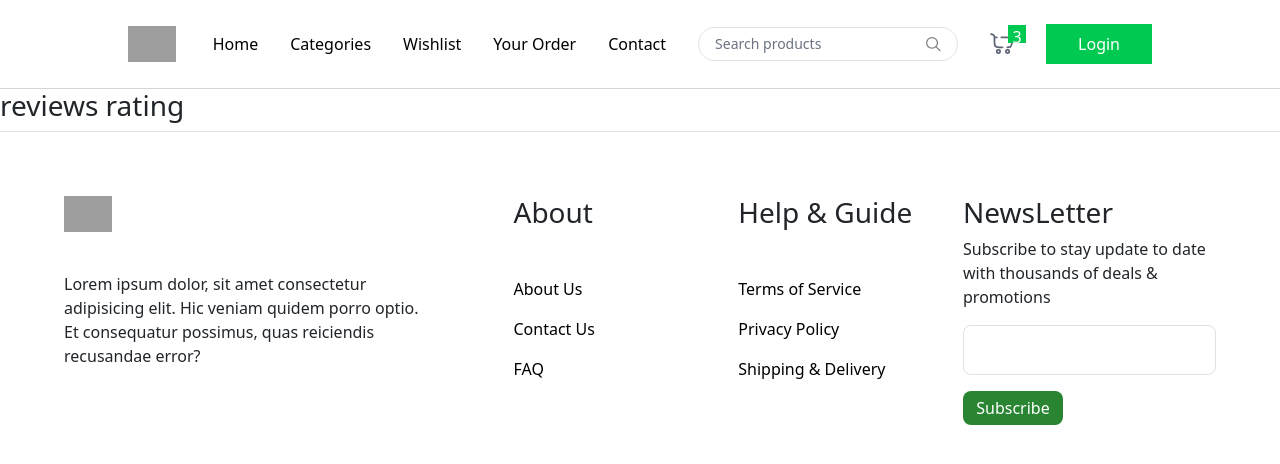
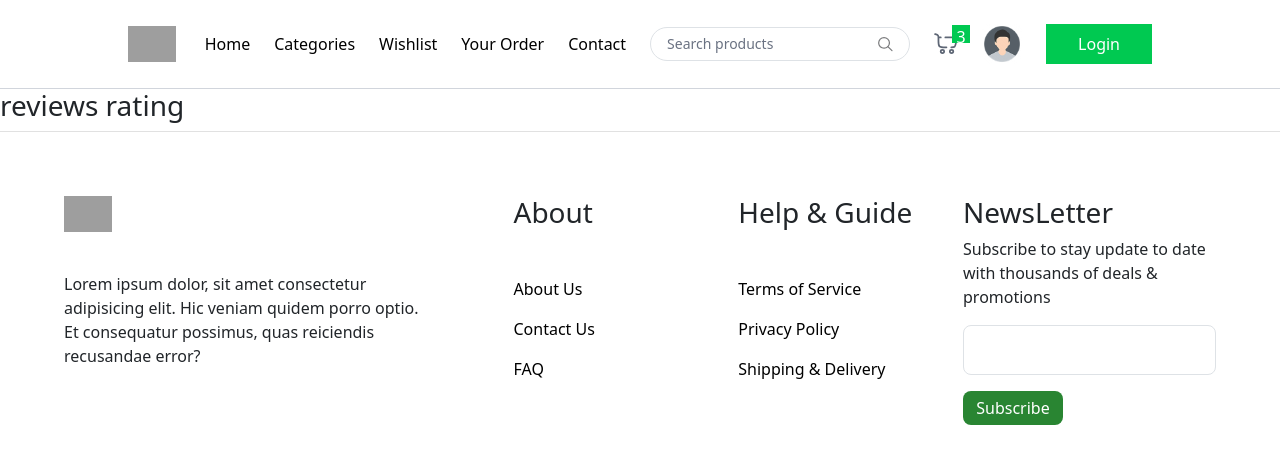
Before and after one commit to Rohansawant734/D1_Green-Mart, a React (Vite) app in the folder green_mart/: page /admin/reviews in a window 1280 px wide. Shown: the top 464 px of the page. Built offline with nearby package versions, Linux system fonts and the light colour scheme; grey boxes are pictures that could not be loaded.

Commit message:
Navigate page

```diff
--- a/green_mart/src/Component/Navigate.jsx
+++ b/green_mart/src/Component/Navigate.jsx
@@ -20,7 +20,7 @@ function Navigate(){
             </Link>
 
             {/* Desktop Menu */}
-            <div className="hidden sm:flex items-center gap-8">
+            <div className="hidden sm:flex items-center gap-6">
 
                 <Link to='/'>Home</Link>
                 <Link to='/categories'>Categories</Link>
@@ -40,7 +40,11 @@ function Navigate(){
                     <button className="absolute -top-2 -right-3 text-xs text-white bg-green-500 w-[18px] h-[18px] rounded-full">3</button>
                     </Link>
                 </div>
-
+                <div className="relative cursor-pointer">
+                    <Link to='/account'>
+                        <img src={assets.profile_icon} alt='cart' className='w-10 opacity-80'/>
+                    </Link>
+                </div>
                 <button onClick = {doLogin} className="cursor-pointer px-8 py-2 bg-green-500 hover:bg-green-600 transition text-white rounded-full">
                     Login
                 </button>
```
Also changed, not shown: 1 other file (tests, documents, lock files or other folders).
